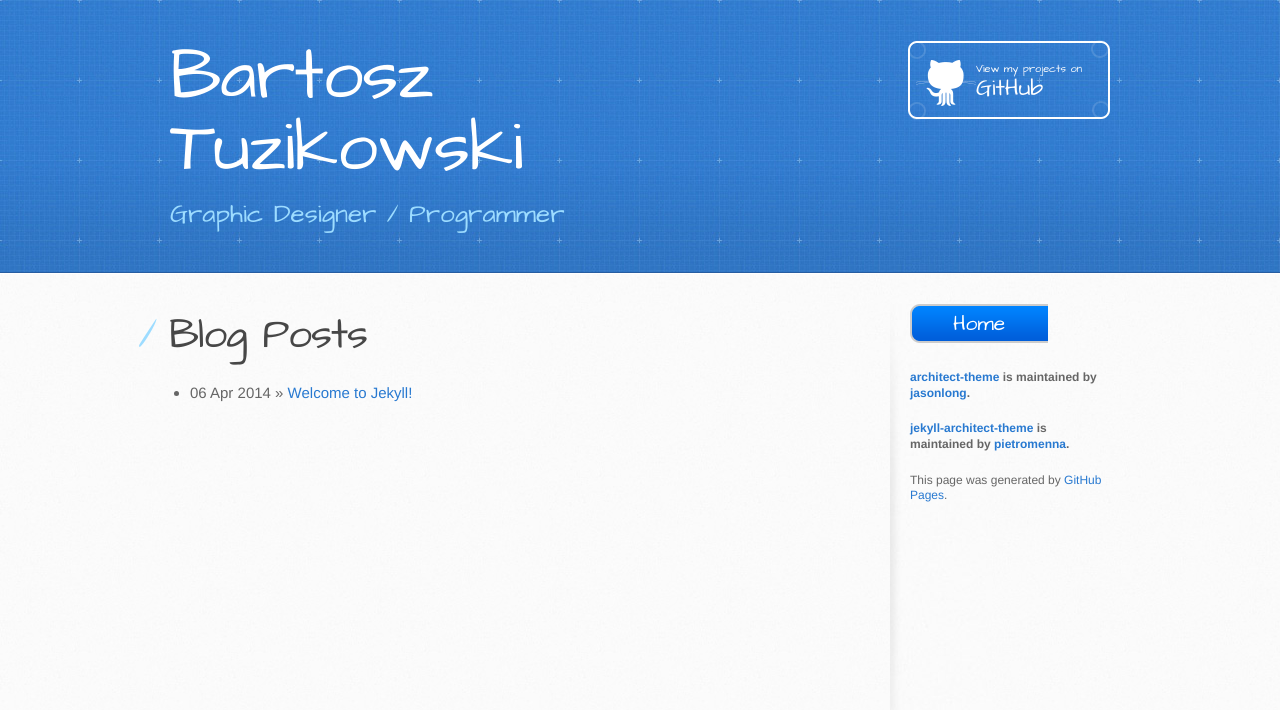
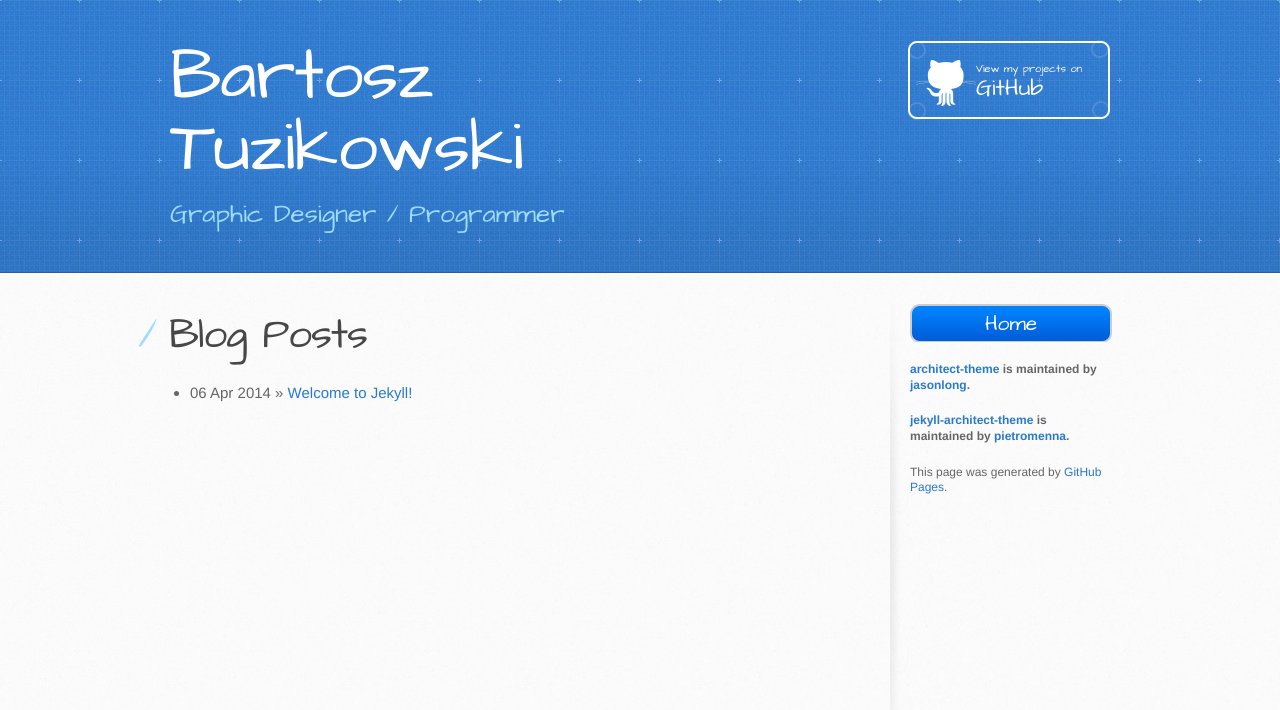
Before and after one commit to TankadiN/tankadin.github.io, a Jekyll site: the page built from index.html, in a window 1280 px wide. Shown: the top 710 px of the page. Built offline with Jekyll 4.4.1, drawn with Linux system fonts in a browser that asks for light colours.

Commit message:
NavBarUpdate

```diff
--- a/_layouts/default.html
+++ b/_layouts/default.html
@@ -35,9 +35,9 @@
         </section>
 
         <aside id="sidebar">
-		  <a href="https://tankadin.github.io/" class="navbutton">
+		  <p><a href="https://tankadin.github.io/" class="navbutton">
 			Home
-		  </a>
+		  </a></p>
           <!--<a href="https://github.com/pietromenna/jekyll-architect-theme/archive/master.zip" class="button">
             <small>Download</small>
             .zip file
--- a/stylesheets/stylesheet.css
+++ b/stylesheets/stylesheet.css
@@ -527,7 +527,7 @@ a.button {
   color: #fff;
 }
 a.navbutton {
-  width: 134px;
+  /*width: 134px;*/
   height: 58px;
   padding-top: 7px;
   font-family: 'Architects Daughter', 'Helvetica Neue', Helvetica, Arial, serif;
@@ -548,7 +548,7 @@ header a.button {
 }
 aside a.button {
   display: block;
-  width: 208px;
+  width: 138px;
   padding-left: 64px;
   margin-bottom: 20px;
   /*font-size: 21px;*/
@@ -556,8 +556,8 @@ aside a.button {
 }
 aside a.navbutton {
   display: block;
-  width: 138px;
-  height: 39px;
+  width: 202px;
+  height: 31px;
   margin-bottom: 20px;
   text-align: center;
   font-size: 21px;
```
